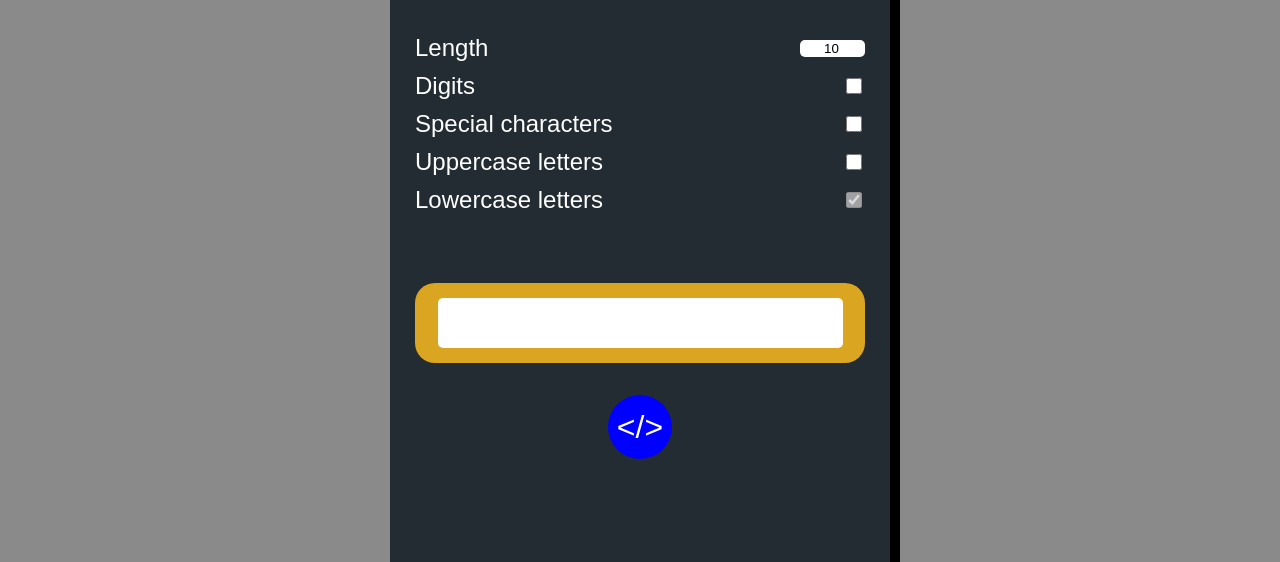
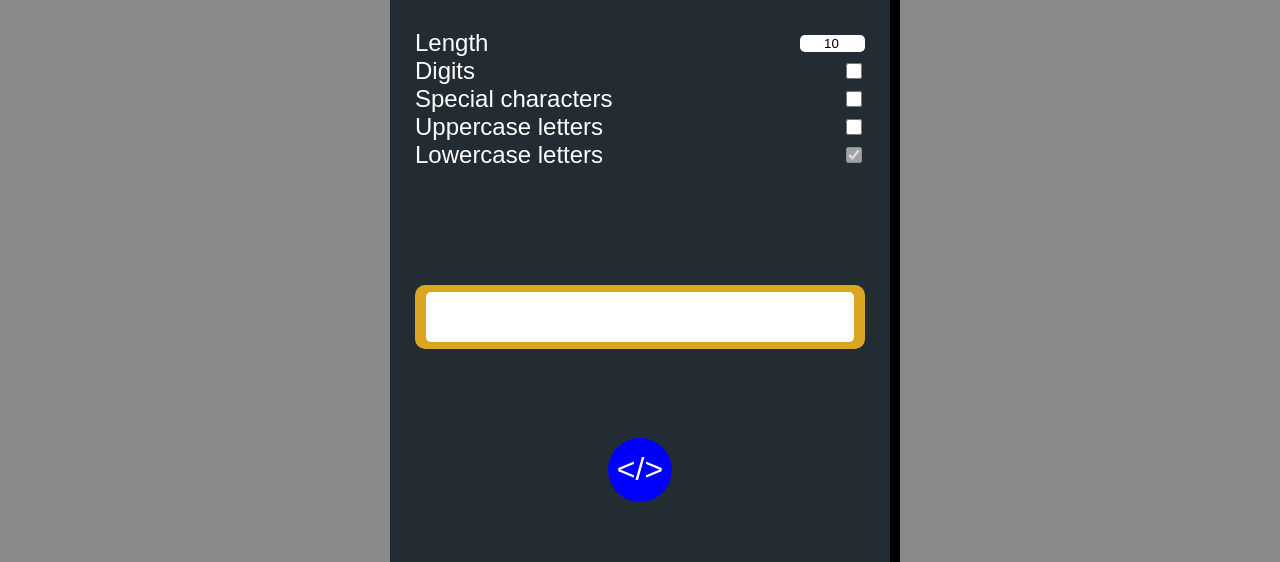
Before and after one commit to MisterM1ke/Portfolio, a plain HTML site: page Pages/RandomPasswordGenerator/random-password-generator.html in a window 1280 px wide. Shown: the part 238-800 px from the top of the page. Drawn offline with Linux system fonts and the light colour scheme.

Commit message:
made nav header position to ticky

```diff
--- a/Pages/RandomPasswordGenerator/style.css
+++ b/Pages/RandomPasswordGenerator/style.css
@@ -51,7 +51,7 @@ section {
     /* background-color:#232c32; */
     width: 100%;
     /* height: 25px; */
-    margin: 5px 0 5px 0;
+    margin: 0rem 0 0rem 0;
     font-size: x-large;
     font-family: Arial, Helvetica, sans-serif;
     color: white;
@@ -76,6 +76,8 @@ section {
 }
 
 #middleSection {
+    display: flex;
+    justify-content: space-around;
     width: 100%;
     height: 100%;
 }
@@ -91,10 +93,10 @@ section {
 #lockBody {
     display: flex;
     background-color: #daa520;
-    margin-top: 4rem;
-    height: 5rem;
+    margin-top: 2rem;
+    height: 4rem;
     width: 90%;
-    border-radius: 20px;
+    border-radius: 10px;
     justify-content: center;
     align-items: center;
 
@@ -104,7 +106,7 @@ section {
     display: flex;
     background-color: white;
     height: 50px;
-    width: 90%;
+    width: 95%;
     /* color: white; */
     align-items: center;
     justify-content: center;
--- a/style.css
+++ b/style.css
@@ -10,6 +10,8 @@ body {
 }
 
 header {
+    position:sticky;
+    top: 0;
     display: flex;
     flex: 1;
     flex-direction: column;
```
